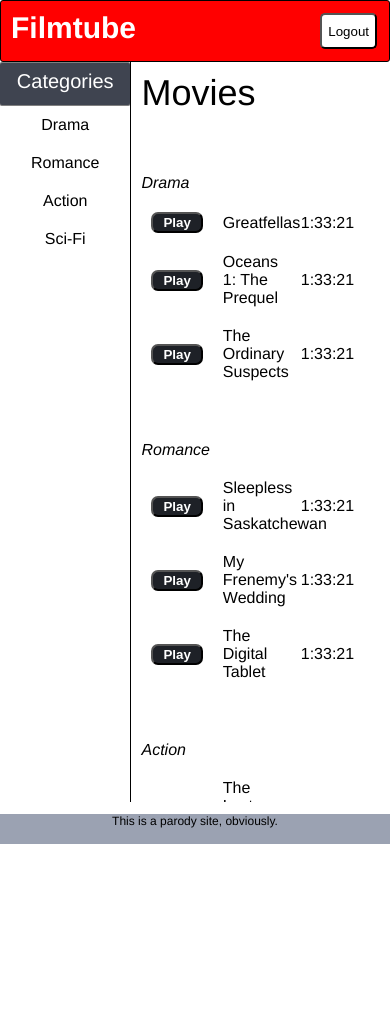
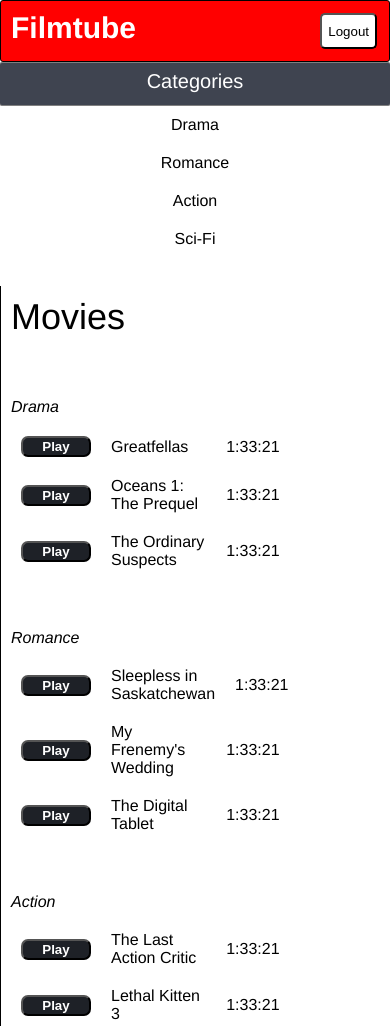
Before and after one commit to Framinus/phase-2-challenge, a website: page part-3/index.html in a window 390 px wide. Shown: the top 1026 px of the page. Before the commit the page ends 844 px from the top, so only its background shows below. Drawn offline with Linux system fonts and the light colour scheme.

Commit message:
sticky header broke my responsive design - reverted to original for now.

```diff
--- a/part-3/index.html
+++ b/part-3/index.html
@@ -6,11 +6,10 @@
     <link rel="stylesheet" type="text/css" href="style.css">
   </head>
   <body>
-    <div class="giant-container">
     <!-- Everything in the header bar. -->
       <div class="header-container">
-        <span class="filmtube-header">Filmtube</span>
-        <button class="logout-header">Logout</button>
+        <span class="header-filmtube">Filmtube</span>
+        <button class="header-logout">Logout</button>
       </div>
       <!-- This div encapsulates the navbar and main content. -->
     <div class="main-container">
@@ -111,8 +110,7 @@
         </div>
       </div>
       <div class="footer-container">
-        <div class="rights"><p>This is a parody site, obviously.</p></div>
+        <div class="rights"><p>Fake Copyright</p></div>
       </div>
-    </div>
   </body>
 </html>
--- a/part-3/style.css
+++ b/part-3/style.css
@@ -6,7 +6,6 @@ body {
   font-family: helvetica, sans-serif;
   height: 100%;
   margin: 0;
-  overflow: hidden;
 }
 
 button {
@@ -22,21 +21,18 @@ a:hover {
   color: red;
 }
 
-.giant-container {
+/*.giant-container {
   display: flex;
-  flex: 0 0 auto;
   flex-direction: column;
   height: 100%;
-
-}
+}*/
 
 .header-container {
+  background-color: red;
   border: 1px solid black;
   border-radius: 3px;
-  background-color: red;
   color: #fff;
   display: flex;
-  flex: 0 0 auto;
   flex-direction: row;
   font-size: 30px;
   font-weight: bolder;
@@ -45,7 +41,7 @@ a:hover {
   padding: 10px;
 }
 
-.logout-header {
+.header-logout {
   background-color: #fff;
   border-radius: 5px;
   margin: 2px;
@@ -53,23 +49,21 @@ a:hover {
 
 .main-container {
   display: flex;
-  flex: 1 1 auto;
   flex-direction: column;
   flex-wrap: wrap;
-  height: calc(100% - 40px);
   justify-content: space-between;
-  overflow-y: auto;
+  /*overflow-y: auto;*/
   position: relative;
 }
 
 .navbar-container {
   align-items: center;
   display: flex;
-  flex: auto;
+  flex: 0 0 14em;
   flex-direction: column;
-  flex: 0 0 14em;
   justify-content: flex-start;
   order: -1;
+  overflow-y: auto;
 }
 
 .navbar-header {
@@ -92,7 +86,7 @@ a:hover {
 .movie-container {
   border-left: 1px solid black;
   flex-grow: 6;
-  overflow-y: auto;
+  /*overflow-y: auto;*/
 }
 
 .movie-title {
@@ -135,15 +129,11 @@ a:hover {
 
 
 .name {
-  width: 50px;
+  flex-basis: 50px;
 }
 
 .time {
   flex-grow: 2;
-}
-
-.footer-container {
-  flex: 0 0 auto;
 }
 
 .rights {
@@ -160,4 +150,5 @@ a:hover {
   .main-container {
     flex: 1;
     flex-direction: row;
+  }
 }
```
